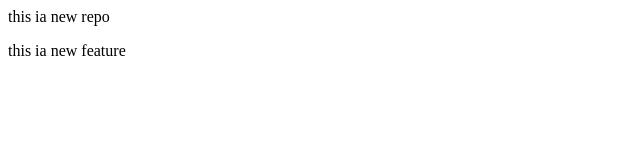
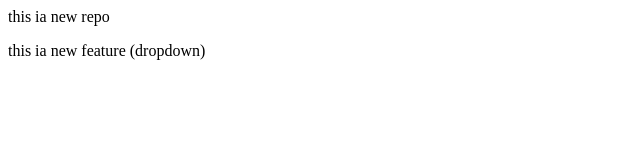
Before and after one commit to Ud007it/localrepo, a plain HTML site: page index.html in a window 1280 px wide. Shown: the full height of the page, 0-640 px from the left. Drawn offline with Linux system fonts and the light colour scheme.

Commit message:
add dropdown

```diff
--- a/index.html
+++ b/index.html
@@ -1,2 +1,2 @@
 <p>this ia new repo</p>
-<p>this ia new feature</p>
+<p>this ia new feature (dropdown)</p>
```
